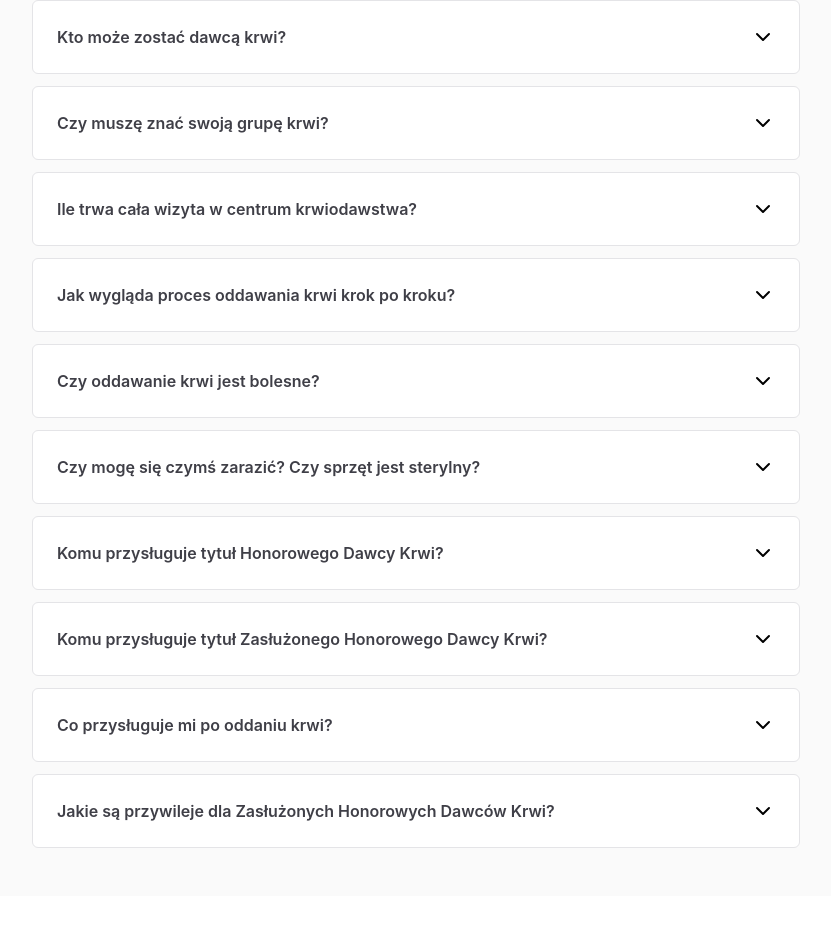
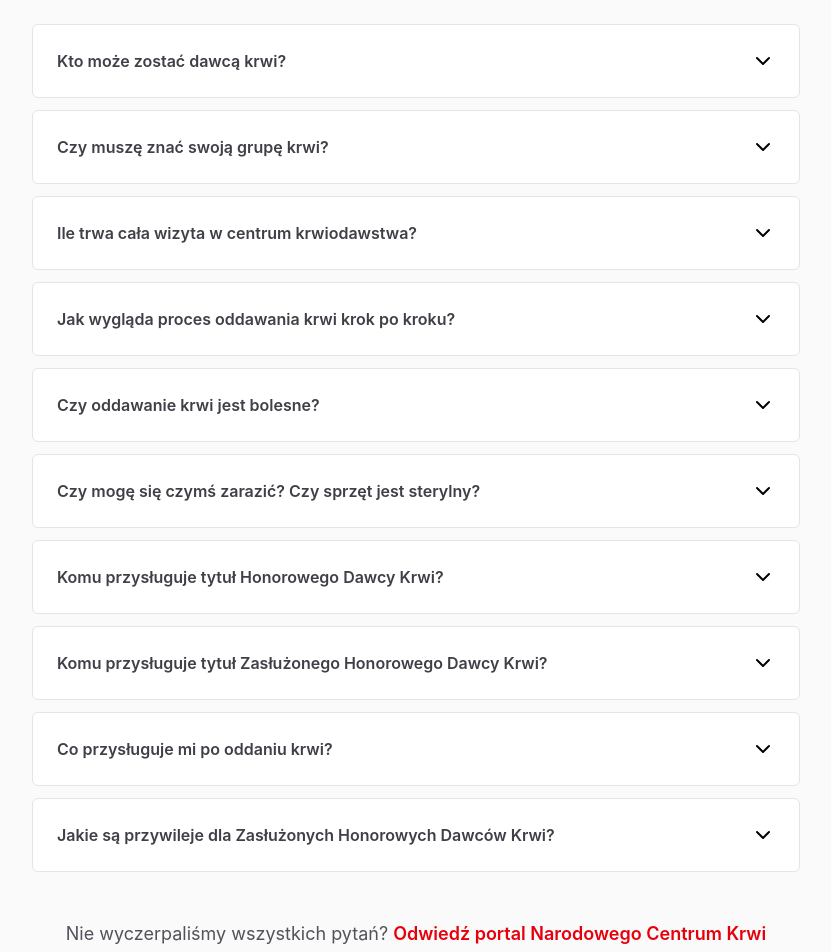
Before and after one commit to JuncProgramming/kalendarz-krwiodawcy, a React (Vite) app: page /faq in a window 1280 px wide. Shown: the part 174-1126 px from the top of the page, without its empty margins (224-1055 px from the left). Before the commit the page ends 1070 px from the top, so only its background shows below. Built offline with nearby package versions, Linux system fonts and the light colour scheme.

Commit message:
Update the FaqItem component name to FaqCard. Update the faq page to have bottom text for more questions

```diff
--- /dev/null
+++ b/src/components/FaqCard.tsx
@@ -0,0 +1,35 @@
+import { useState } from 'react';
+import { ChevronDown, ChevronUp } from 'lucide-react';
+
+type FaqCardProps = {
+  question: string;
+  children: React.ReactNode;
+};
+
+function FaqCard({ question, children }: FaqCardProps) {
+  const [isOpen, setIsOpen] = useState(false);
+
+  return (
+    <div className="w-full mx-auto border-zinc-200 border bg-white rounded-md overflow-hidden">
+      <div className="w-full flex items-center justify-between gap-4 p-4 pl-6">
+        <span className="font-semibold text-zinc-700">{question}</span>
+        <button
+          onClick={() => setIsOpen(!isOpen)}
+          className="p-2 rounded-md hover:bg-zinc-100 transition-colors"
+          aria-label={isOpen ? 'Zwiń odpowiedź' : 'Rozwiń odpowiedź'}>
+          {isOpen ?
+            <ChevronUp className="shrink-0" />
+          : <ChevronDown className="shrink-0" />}
+        </button>
+      </div>
+
+      {isOpen && (
+        <div className="px-8 py-6 text-zinc-600 border-t border-zinc-100">
+          {children}
+        </div>
+      )}
+    </div>
+  );
+}
+
+export default FaqCard;
--- a/src/routes/faq/index.tsx
+++ b/src/routes/faq/index.tsx
@@ -1,5 +1,5 @@
 import { createFileRoute } from '@tanstack/react-router';
-import FaqItem from '../../components/FaqItem';
+import FaqCard from '../../components/FaqCard';
 import { faqData } from '../../data/faqData';
 
 export const Route = createFileRoute('/faq/')({
@@ -8,16 +8,29 @@ export const Route = createFileRoute('/faq/')({
 
 function FaqComponent() {
   return (
-    <div className="w-full space-y-6 flex-col flex items-center">
+    <div className="w-full space-y-12 flex-col flex items-center">
       <h1 className="text-3xl text-center font-semibold text-zinc-700">
         Jak zacząć oddawać krew?
       </h1>
       <div className="w-full max-w-3xl space-y-3">
-        {faqData.map((item) => (
-          <FaqItem key={item.id} question={item.question}>
-            {item.answer}
-          </FaqItem>
+        {faqData.map((card) => (
+          <FaqCard key={card.id} question={card.question}>
+            {card.answer}
+          </FaqCard>
         ))}
+      </div>
+
+      <div className="text-center">
+        <p className="text-lg text-zinc-600">
+          Nie wyczerpaliśmy wszystkich pytań?{' '}
+          <a
+            href="https://www.gov.pl/web/nck"
+            target="_blank"
+            rel="noopener noreferrer"
+            className="font-semibold text-red-600 hover:underline">
+            Odwiedź portal Narodowego Centrum Krwi
+          </a>
+        </p>
       </div>
     </div>
   );
```
